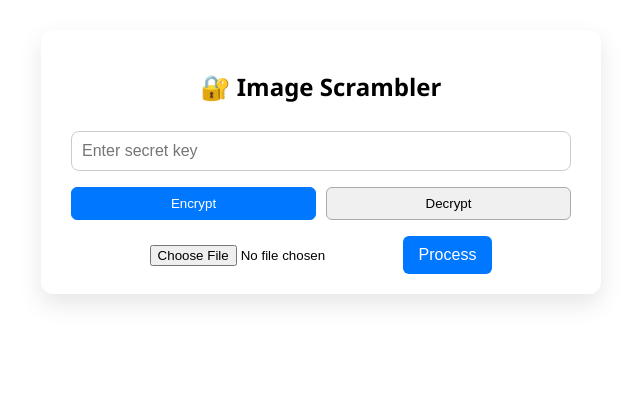
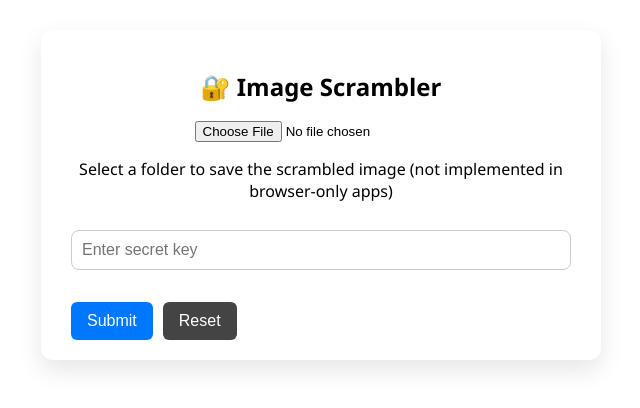
Before and after one commit to hmnhGeek/Image-scrambler, a React (Create React App) app: page / in a window 1280 px wide. Both pictures are taken after a click on the button "Encrypt". Shown: the top 408 px of the page, without its empty margins (319-959 px from the left). Built offline with nearby package versions, Linux system fonts and the light colour scheme.

Commit message:
Processed UX flow

```diff
--- a/src/ImageScrambler.jsx
+++ b/src/ImageScrambler.jsx
@@ -1,10 +1,10 @@
 import React, { useRef, useState } from "react";
 import "./ImageScrambler.css";
-import { Box, IconButton, ImageList, ImageListItem } from "@mui/material";
+import { Box, ImageList, ImageListItem } from "@mui/material";
 
 function ImageScrambler() {
   const canvasRef = useRef();
-  const [mode, setMode] = useState("encrypt");
+  const [mode, setMode] = useState(null); // null means no mode selected yet
   const [key, setKey] = useState("");
   const [selectedImage, setSelectedImage] = useState(null);
   const [imageList, setImageList] = useState([]);
@@ -117,6 +117,23 @@ function ImageScrambler() {
     }
   };
 
+  const resetAll = () => {
+    setKey("");
+    setMode(null);
+    setSelectedImage(null);
+    setImageList([]);
+    setProcessedImages([]);
+    setExpandedIndex(null);
+    setAnimateIn(false);
+
+    const canvas = canvasRef.current;
+    if (canvas) {
+      const ctx = canvas.getContext("2d");
+      ctx.clearRect(0, 0, canvas.width, canvas.height);
+      canvas.width = canvas.height = 0;
+    }
+  };
+
   const openOverlay = (index) => {
     setExpandedIndex(index);
     setTimeout(() => setAnimateIn(true), 10);
@@ -136,35 +153,31 @@ function ImageScrambler() {
       <div className="scrambler-container">
         <h2>🔐 Image Scrambler</h2>
 
-        <input
-          type="text"
-          placeholder="Enter secret key"
-          value={key}
-          onChange={(e) => setKey(e.target.value)}
-          className="text-input"
-        />
-
+        {mode === null && (
           <div className="mode-toggle">
-          <button
-            className={`mode-button ${mode === "encrypt" ? "active" : ""}`}
-            onClick={() => setMode("encrypt")}
-          >
+            <button className="mode-button" onClick={() => setMode("encrypt")}>
               Encrypt
             </button>
-          <button
-            className={`mode-button ${mode === "decrypt" ? "active" : ""}`}
-            onClick={() => setMode("decrypt")}
-          >
+            <button className="mode-button" onClick={() => setMode("decrypt")}>
               Decrypt
             </button>
           </div>
+        )}
 
+        {mode !== null && (
+          <>
             {mode === "encrypt" && (
+              <>
                 <input
                   type="file"
                   accept="image/*"
                   onChange={handleEncryptImageSelect}
                 />
+                <p>
+                  Select a folder to save the scrambled image (not implemented
+                  in browser-only apps)
+                </p>
+              </>
             )}
 
             {mode === "decrypt" && (
@@ -177,9 +190,24 @@ function ImageScrambler() {
               />
             )}
 
+            <input
+              type="text"
+              placeholder="Enter secret key"
+              value={key}
+              onChange={(e) => setKey(e.target.value)}
+              className="text-input"
+            />
+
+            <div style={{ display: "flex", gap: "10px", marginTop: "1rem" }}>
               <button className="primary-button" onClick={processSelected}>
-          Process
+                Submit
               </button>
+              <button className="secondary-button" onClick={resetAll}>
+                Reset
+              </button>
+            </div>
+          </>
+        )}
 
         <canvas ref={canvasRef} style={{ display: "none" }} />
       </div>
@@ -187,46 +215,19 @@ function ImageScrambler() {
       <Box sx={{ maxWidth: 1200, margin: "auto", mt: 5 }}>
         <ImageList cols={3} gap={8}>
           {processedImages.map((img, i) => (
-            <ImageListItem
-              key={img.id}
-              sx={{
-                position: "relative",
-                "&:hover .remove-icon": {
-                  opacity: 1,
-                },
-              }}
-            >
+            <ImageListItem key={img.name}>
               <img
                 src={img.url}
                 alt={`img-${i}`}
                 loading="lazy"
                 style={{ cursor: "pointer" }}
                 onClick={() => openOverlay(i)}
-                // onError={() => handleImageError(img.id)}
               />
-              {/* <IconButton
-                className="remove-icon"
-                size="small"
-                onClick={() => removeSlide(img.id)}
-                sx={{
-                  position: "absolute",
-                  top: 4,
-                  right: 4,
-                  backgroundColor: "rgba(0,0,0,0.6)",
-                  color: "white",
-                  opacity: 0,
-                  transition: "opacity 0.3s ease",
-                  "&:hover": {
-                    backgroundColor: "rgba(255,0,0,0.7)",
-                  },
-                }}
-              >
-                <Remove fontSize="small" />
-              </IconButton> */}
             </ImageListItem>
           ))}
         </ImageList>
       </Box>
+
       {expandedIndex !== null && currentImage && (
         <div
           onClick={closeOverlay}
```
Lines whose indentation alone changed are shown as unchanged.
